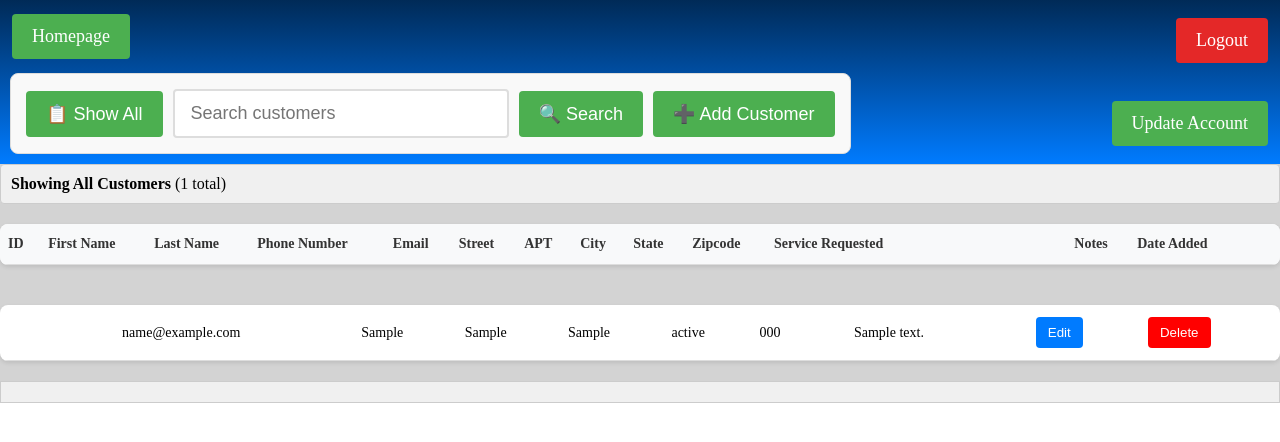
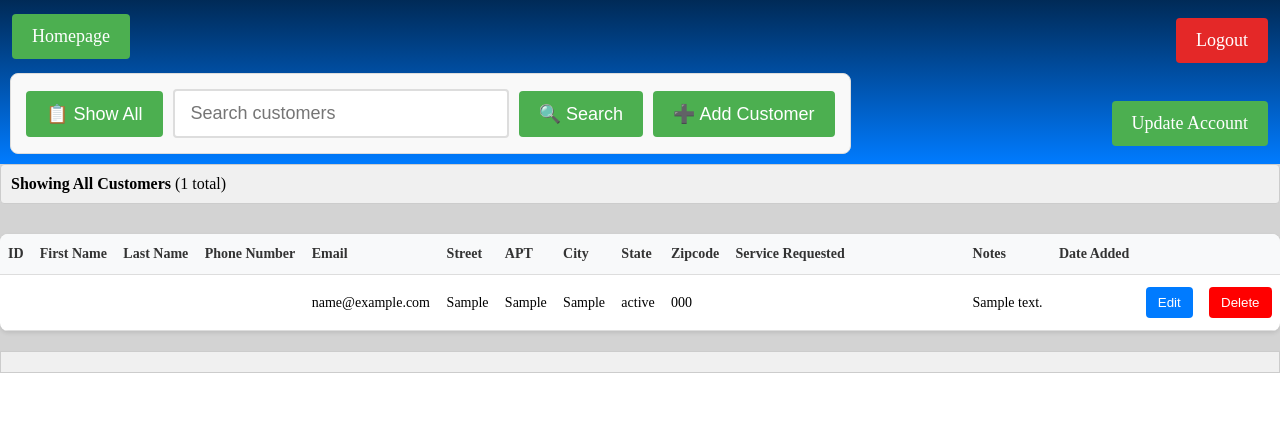
Before and after one commit to RankinsT/ASCapstone2025, a PHP site: page /adminView.php in a window 1280 px wide. Shown: the top 442 px of the page. Run offline with PHP 8.4, Linux system fonts and the light colour scheme; the visitor is signed in with stand-in values (Sample User, id 1); tables that the repository leaves empty or names only in its code hold one stand-in row (values such as "Sample post"); data that the repository does not hold is empty.

Commit message:
Move customer table header inside scrollable div
Relocated the customer table header and structure into the scrollable container for improved layout and usability. Also applied full width and border collapse styling to the table.

```diff
--- a/adminView.php
+++ b/adminView.php
@@ -185,7 +185,8 @@
                         </div>
                     <?php endif; ?>
 
-                    <table>
+                    <div style="max-height:400px; overflow-y:auto;">
+                        <table style="width:100%; border-collapse:collapse;">
                             <thead>
                                 <tr>
                                     <th>ID</th>
@@ -205,9 +206,6 @@
                                     <th></th>
                                 </tr>
                             </thead>
-                    </table>
-                    <div style="max-height:400px; overflow-y:auto;">
-                        <table>
                             <tbody>
                                 <?php
                                 foreach ($customers as $customer): ?>
```
Lines whose indentation alone changed are shown as unchanged.
